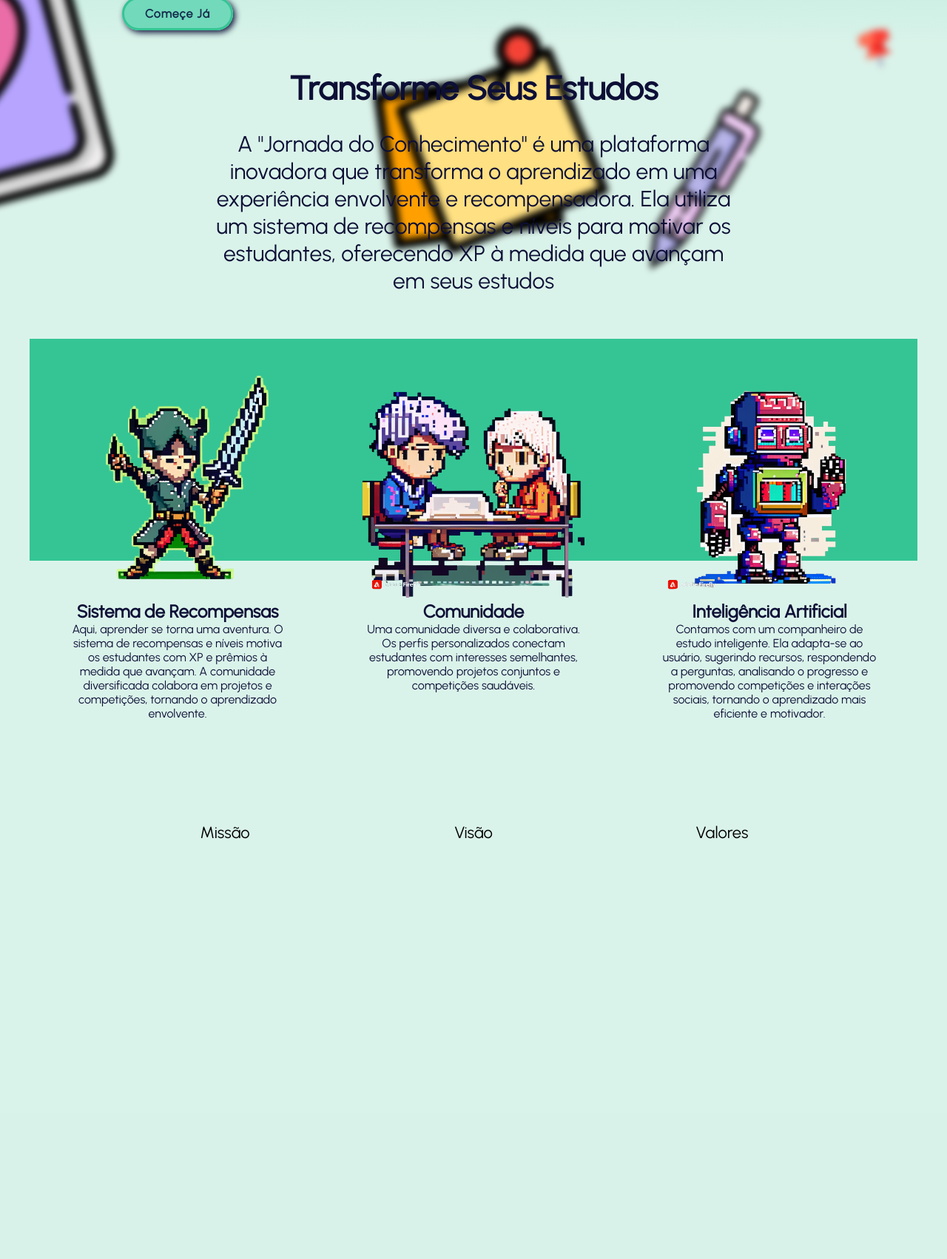
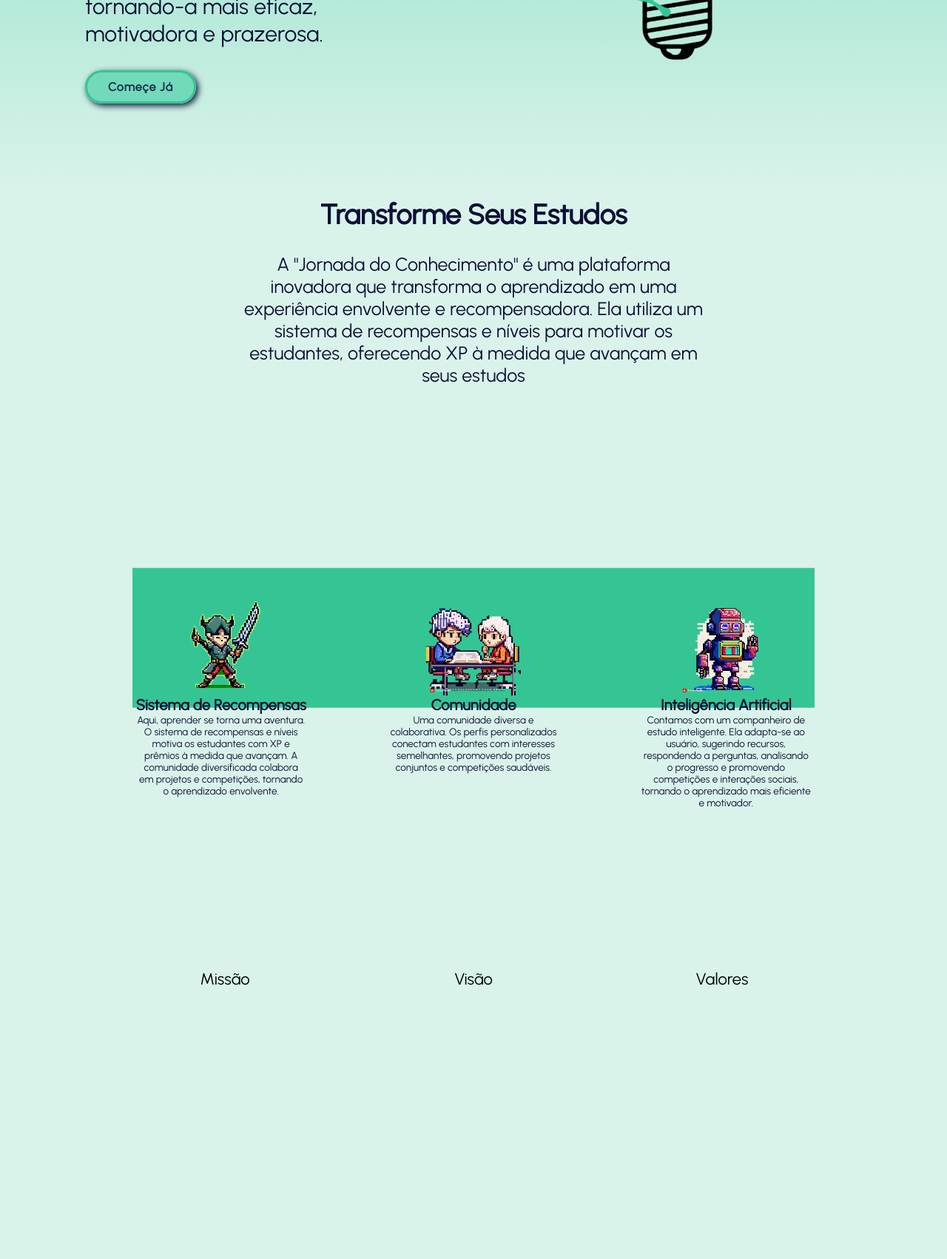
Before and after one commit to mazzali01/Lamp, a PHP site: page /main.html in a window 1280 px wide. Shown: the part 539-2241 px from the top of the page at 74% size. Before the commit the page ends 1673 px from the top, so only its background shows below. Run offline with PHP 8.4, Linux system fonts and the light colour scheme.

Commit message:
adiciona atualizações como a implementação da nav

```diff
--- /dev/null
+++ b/import.nav.js
@@ -0,0 +1,7 @@
+fetch('nav.html')
+.then(response => response.text())
+.then(data =>{
+    document.getElementById('header').innerHTML = data
+})
+
+.catch(error => {console.error("erro ao carregar o nav: ", error)})
--- a/index.js
+++ b/index.js
@@ -1,20 +1,3 @@
-const scrollImages = document.querySelectorAll(".scroll-image");
-
-window.addEventListener("scroll", () => {
-    const scrolled = window.scrollY;
-
-    scrollImages.forEach(image => {
-        const translateY = scrolled * -1;
-        image.style.transform = ` translateY(${translateY}px) rotate(-15deg)`;
-    });
-});
-
-
-// var cssLogoVariavel = getComputedStyle(document.body).getPropertyValue("--logo").slice(1, -1);
-// console.log(cssLogoVariavel)
-// const logo = document.querySelectorAll('#imgFundo')
-// document.getElementById("imgFundo").src = cssLogoVariavel;
-
 const logo = document.querySelector('#imgFundo')
 
 
--- a/main.html
+++ b/main.html
@@ -15,15 +15,10 @@
 
 </head>
 
-
 <body>
-    <div id="nav"></div>
-
-    <script>
-        document.addEventListener("DOMContentLoaded", function () {
-            $("#nav").load("nav.html");
-        });
-    </script>
+    <div id="header">
+        <script src="import.nav.js"></script>
+    </div>
 
     <div class="container1">
         <div class="box-1">
@@ -37,17 +32,8 @@
         </div>
 
         <div class="logo">
-            <img src="logosETC/lamp2semfundo.png" alt="" id="imgFundo">
+            <img src="assets/lamp2semfundo.png" alt="" id="imgFundo">
         </div>
-
-        <img src="assets/caderno.png" alt="" srcset="" id="caderno" class="scroll-image">
-        <img src="assets/tachinhaamarela.png" alt="" srcset="" id="tachinhaamarela" class="scroll-image">
-        <img src="assets/postit.png" alt="" srcset="" id="postit" class="scroll-image">
-        <img src="assets/teclado.png" alt="" srcset="" id="teclado" class="scroll-image">
-        <img src="assets/lapis.png" alt="" srcset="" id="lapis" class="scroll-image">
-        <img src="assets/caneta.png" alt="" srcset="" id="caneta" class="scroll-image">
-        <img src="assets/tachinhaazul.png" alt="" srcset="" id="tachinhaazul" class="scroll-image">
-        <img src="assets/tachinhavermelha.png" alt="" srcset="" id="tachinhavermelha" class="scroll-image">
     </div>
 
     <div class="about-us">
@@ -63,7 +49,10 @@
             </p>
         </div>
 
-        <div class="about-us2">
+        <div class="container-features">
+            <div class="features">
+                <div class="fundo-features"></div>
+
                 <div id="topic">
                     <img src="assets/Recompensas.png" alt="" srcset="">
                     <h2>Sistema de Recompensas</h2>
@@ -94,7 +83,10 @@
 
                     </p>
                 </div>
+
             </div>
+        </div>
+
     </div>
 
     <div class="container-mvv">
--- a/quizzes.html
+++ b/quizzes.html
@@ -14,7 +14,9 @@
 </head>
 
 <body>
-    <div id="nav"></div>
+    <div id="header">
+        <script src="import.nav.js"></script>
+    </div>
 
     <div id="containerquizz">
         <div class=pergunta>
--- a/style.css
+++ b/style.css
@@ -34,22 +34,20 @@ a {
     --about-us: #35c594;
 }
 
-html{
-    height: 100%;
-    width: 100%;
-}
 
 body {
     background-color: var(--body-bg);
-    height: 100%;
-    width: 100%;
+    min-height: 100vh;
+    max-width: 100vw;
+    overflow-x: hidden;
+
 }
 
 #nav {
     display: flex;
     background: var(--nav-color);
     height: 10vh;
-    width: 100vw;
+    width: 100%;
     align-items: center;
     justify-content: space-between;
     z-index: 1000;
@@ -98,6 +96,7 @@ body {
 }
 
 .container1 {
+    width: 100%;
     display: flex;
     flex-wrap: wrap;
     flex-direction: row;
@@ -159,92 +158,18 @@ body {
 
 #imgFundo {
     animation: moveUpDown 3s infinite alternate;
-    max-width: 450px;
+    max-width: 500px;
 }
 
 @keyframes moveUpDown {
     0% {
-        transform: translateY(40px);
+        transform: translateY(15px);
     }
 
+
     100% {
-        transform: translateY(20px);
+        transform: translateY(-15px);
     }
-}
-
-#caderno {
-    position: absolute;
-    left: -280px;
-    top: 350px;
-    width: 400px;
-    transform: rotate(15deg);
-    z-index: -1;
-}
-
-#tachinhavermelha {
-    position: absolute;
-    left: 1160px;
-    top: 500px;
-    width: 50px;
-    /* transform: rotate(-45deg); */
-    z-index: -1;
-}
-
-#tachinhaamarela {
-    position: absolute;
-    left: 50px;
-    top: 250px;
-    width: 50px;
-    transform: rotate(-45deg);
-    z-index: -1;
-}
-
-#postit {
-    position: absolute;
-    left: 500px;
-    top: 500px;
-    width: 300px;
-    /* transform: rotate(-45deg); */
-    z-index: -1;
-}
-
-#teclado {
-    position: absolute;
-    left: -150px;
-    top: 25px;
-    width: 300px;
-    transform: rotate(-10deg);
-}
-
-#lapis {
-    position: absolute;
-    left: -20px;
-    top: 270px;
-    width: 100px;
-    transform: rotate(50deg);
-    z-index: -1;
-}
-
-#caneta {
-    position: absolute;
-    left: 850px;
-    top: 600px;
-    width: 200px;
-    transform: rotate(-180deg);
-    z-index: -1;
-}
-
-#tachinhaazul {
-    position: absolute;
-    left: 150px;
-    top: 250px;
-    width: 50px;
-    z-index: -1;
-}
-
-.scroll-image {
-    transition: transform 0.5s ease;
-    z-index: -2;
 }
 
 .about-us {
@@ -256,49 +181,82 @@ body {
     flex-direction: column;
     align-items: center;
     height: 1000px;
-    /* background: linear-gradient(to bottom, #bfdddb, #35c594); */
+    width: 100%;
 }
 
 .row {
-    width: 700px;
+    width: 50%;
+    height: 30%;
     display: flex;
     justify-content: center;
     flex-direction: column;
-    z-index: 2;
+
     padding-bottom: var(--padding-2);
+    font-size: 25px;
 }
 
 .row h2 {
     padding: var(--padding-1);
 }
+.container-features{
+    display: flex;
+    justify-content: center;
+    align-items: center;
+    width: 100%;
+    height: 70%;
+}
 
-.about-us2 {
+.features{
     display: flex;
+    position: relative;
     flex-direction: row;
-    font-size: medium;
+    justify-content: space-around;
+    align-items: center;
+    width: 80%;
+    height: 60%;
+}
+
+.fundo-features{
+    position: absolute;
     background-color: var(--about-us);
+    width: 90%;
+    height: 45%;
+    transform: translateY(-25%);
 }
 
 #topic {
-    width: 400px;
-    padding: 50px;
-    height: 300px;
+    display: flex;
+    flex-direction: column;
+    justify-content: flex-start;
+    align-items: center;
+    width: 25%;
+    padding-top: 50px;
+    height: 70%;
+    font-size: 45%;
+    z-index: 10;
 }
 
-.about-us2>div>img {
-    width: 300px
+#topic > img {
+    display: flex;
+    width: 50%;
+}
+#topic > h2, #topic p{
+    width: 90%;
+    display: flex;
+    justify-content: center;
+    align-items: center;
+    text-align: center;
 }
 
 .container-mvv {
     align-items: center;
+    width: 100%;
     display: flex;
     flex-direction: column;
     color: var(--body-bg);
     background: var(--body-bg);
     padding-bottom: 300px;
 }
-
-
 
 .opcoes-mvv {
     display: flex;
@@ -310,7 +268,7 @@ body {
 }
 
 
-.opcoes-mvv button{
+.opcoes-mvv button {
     display: flex;
     font-size: 22px;
     text-align: center;
@@ -320,18 +278,19 @@ body {
     border: none;
     width: 30%;
     height: 50px;
+    transition: 0.3s;
 }
 
 #missao:hover,
 #visao:hover,
-#valores:hover{
+#valores:hover {
     cursor: pointer;
     transform: translateY(-10px);
     font-size: 22px;
     border-bottom: solid 2px var(--text-color);
 }
 
-#mvv{
+#mvv {
     display: flex;
     width: 100%;
     margin-top: 15px;
@@ -340,7 +299,9 @@ body {
     justify-content: center;
 }
 
-#missaotxt, #visaotxt, #valorestxt{
+#missaotxt,
+#visaotxt,
+#valorestxt {
     display: flex;
     justify-content: center;
     text-align: center;
@@ -378,11 +339,13 @@ body {
     width: 50%;
     height: 100%;
 }
-.info-cadastro > h1{
+
+.info-cadastro>h1 {
     font-size: 30px;
     text-align: center;
 }
-.info-cadastro p{
+
+.info-cadastro p {
     text-align: justify;
     width: 75%;
 }
@@ -402,7 +365,7 @@ body {
 
 }
 
-.texto-cadastro{
+.texto-cadastro {
     width: 70%;
     height: 100%;
     display: flex;
@@ -462,7 +425,8 @@ form p input::placeholder {
 #idfoto:hover {
     cursor: pointer;
 }
-.foto > p >label{
+
+.foto>p>label {
     border: none;
     padding: 10px;
     width: 100%;
@@ -470,6 +434,7 @@ form p input::placeholder {
     border-radius: 5px;
     font-size: 16px;
 }
+
 #botao {
     display: flex;
     justify-content: center;
@@ -498,7 +463,7 @@ input:is([type="submit"]):hover {
     cursor: pointer;
 }
 
-.termos-priv{
+.termos-priv {
     font-size: 12px;
     width: 110%;
     height: 100%;
@@ -509,7 +474,7 @@ input:is([type="submit"]):hover {
 
 }
 
-.termos-priv p{
+.termos-priv p {
     height: 50%;
     display: flex;
     flex-direction: row;
@@ -517,7 +482,8 @@ input:is([type="submit"]):hover {
     align-items: center;
     justify-content: center;
 }
-.termos-priv p a{
+
+.termos-priv p a {
     padding-left: 3px;
 }
 
@@ -607,23 +573,23 @@ input:is([type="submit"]):hover {
 
 /* login */
 
-.container-login{
+.container-login {
     display: flex;
     height: 90VH;
     width: 100%;
     padding-top: 50px;
     flex-direction: column;
     align-items: center;
-    background: linear-gradient(#daf3ea,#daf3ea, #72d9bb);
+    background: linear-gradient(#daf3ea, #daf3ea, #72d9bb);
 }
 
-#img_login{
+#img_login {
     max-width: 200px;
     animation: moveUpDown 4s infinite alternate;
     margin-bottom: 30px;
 }
 
-.login{
+.login {
     display: flex;
     flex-direction: column;
     width: 40%;
@@ -631,19 +597,20 @@ input:is([type="submit"]):hover {
     align-items: center;
 }
 
-.login input{
+.login input {
     margin-bottom: 15px;
     padding: 10px;
     font-size: 16px;
 }
-#bt_login{
+
+#bt_login {
     background: var(--about-us);
 }
 
 
 /* materias */
 
-.container-materias{
+.container-materias {
     height: 90%;
     width: 100%;
     display: grid;
@@ -651,7 +618,7 @@ input:is([type="submit"]):hover {
     justify-content: start;
 }
 
-.categorias-materias{
+.categorias-materias {
     display: flex;
     flex-direction: column;
     height: 100%;
@@ -660,7 +627,7 @@ input:is([type="submit"]):hover {
     border-right: solid 1px #0d0f36;
 }
 
-.categorias-materias p{
+.categorias-materias p {
     display: flex;
     text-align: center;
     justify-content: center;
@@ -686,20 +653,20 @@ input:is([type="submit"]):hover {
     width: 100%;
 }
 
-.categorias-materias ul li{
+.categorias-materias ul li {
     padding: 10px 30px;
     border-radius: 10px;
     width: 92%;
     transition: 0.5s;
 }
 
-.categorias-materias ul li:hover{
+.categorias-materias ul li:hover {
     background: #35c594;
     font-size: 20px;
     cursor: pointer;
 }
 
-.materias{
+.materias {
     display: flex;
     flex-direction: row;
     flex-wrap: wrap;
@@ -710,7 +677,7 @@ input:is([type="submit"]):hover {
     padding: 50px;
 }
 
-.card-materias{
+.card-materias {
     display: flex;
     flex-direction: column;
     justify-content: start;
@@ -723,13 +690,13 @@ input:is([type="submit"]):hover {
     overflow: hidden;
 }
 
-.ft_materia{
+.ft_materia {
     width: 100%;
     height: 15vh;
     overflow: hidden;
 }
 
-.info-card-materias{
+.info-card-materias {
     display: flex;
     flex-direction: column;
     padding-top: 20px;
@@ -741,13 +708,13 @@ input:is([type="submit"]):hover {
     overflow: hidden;
 }
 
-#titulo-materias{
+#titulo-materias {
     font-size: 20px;
     font-weight: 600;
     margin-bottom: 15px;
 }
 
-#descricao-materias{
+#descricao-materias {
     font-size: 14;
     font-weight: 600;
     opacity: 70%;
```
Also changed, not shown: cadastro.html (+3 -6 lines), dashboard.html (+4 -6 lines), import.bd.js (added, +20 -0 lines), login.html (+4 -7 lines), assets/newLampSF01.png (added), assets/newLampSF02.png (added), assets/newLampSF03.png (added), assets/newLampSF04.png (added), assets/newLampSF05.png (added). Lines whose indentation alone changed are shown as unchanged.
